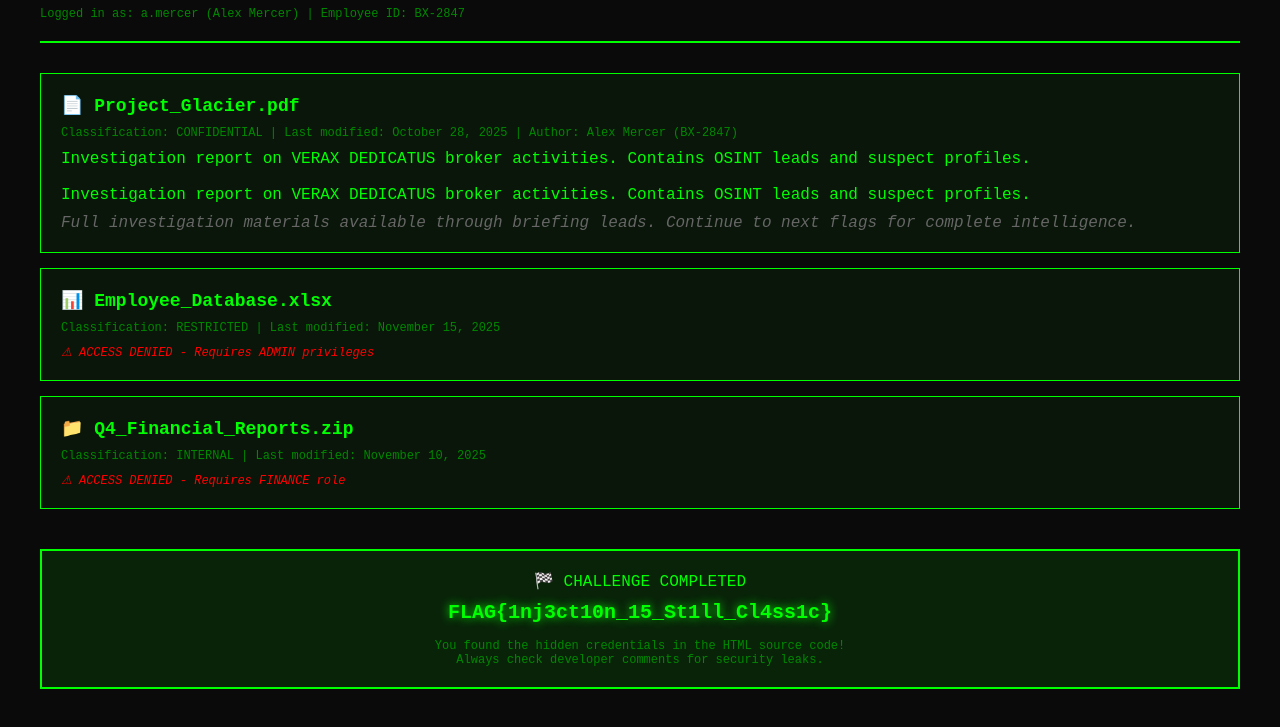
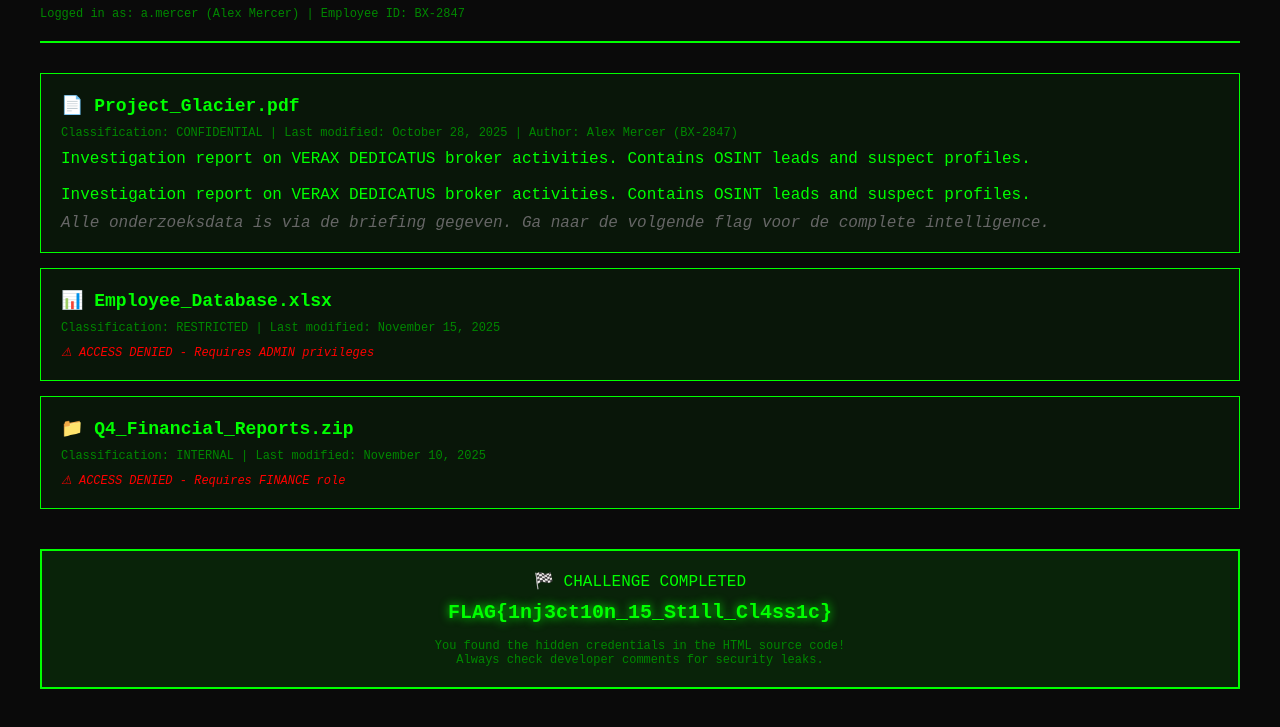
Before and after one commit to DedicatusVerax/operation-blackice, a plain HTML site: page documents.html in a window 1280 px wide. Shown: the part 83-810 px from the top of the page. Drawn offline with Linux system fonts and the light colour scheme.

Commit message:
Update documents.html

```diff
--- a/documents.html
+++ b/documents.html
@@ -107,8 +107,8 @@
     Investigation report on VERAX DEDICATUS broker activities.
     Contains OSINT leads and suspect profiles.
     <p style="margin-top: 10px; font-style: italic; color: #666;">
-        Full investigation materials available through briefing leads.
-        Continue to next flags for complete intelligence.
+        Alle onderzoeksdata is via de briefing gegeven.
+        Ga naar de volgende flag voor de complete intelligence.
     </p>
 </div>
         </li>
```
